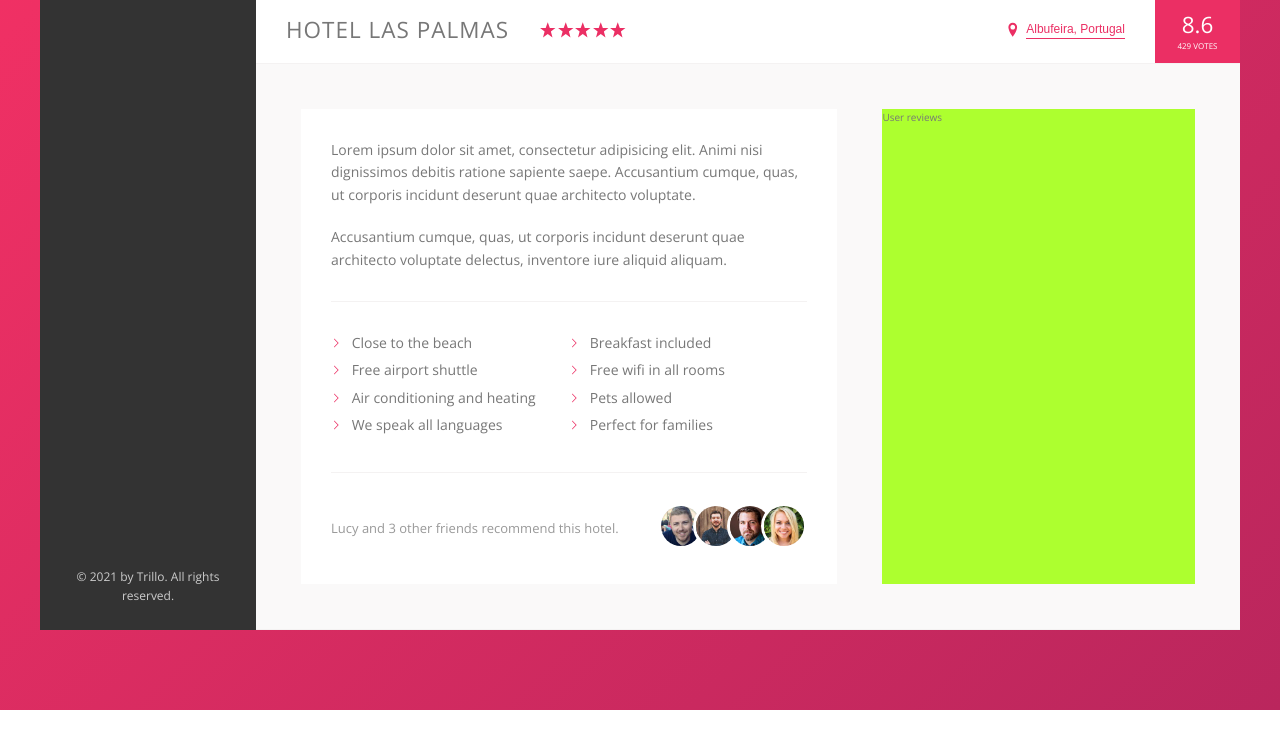
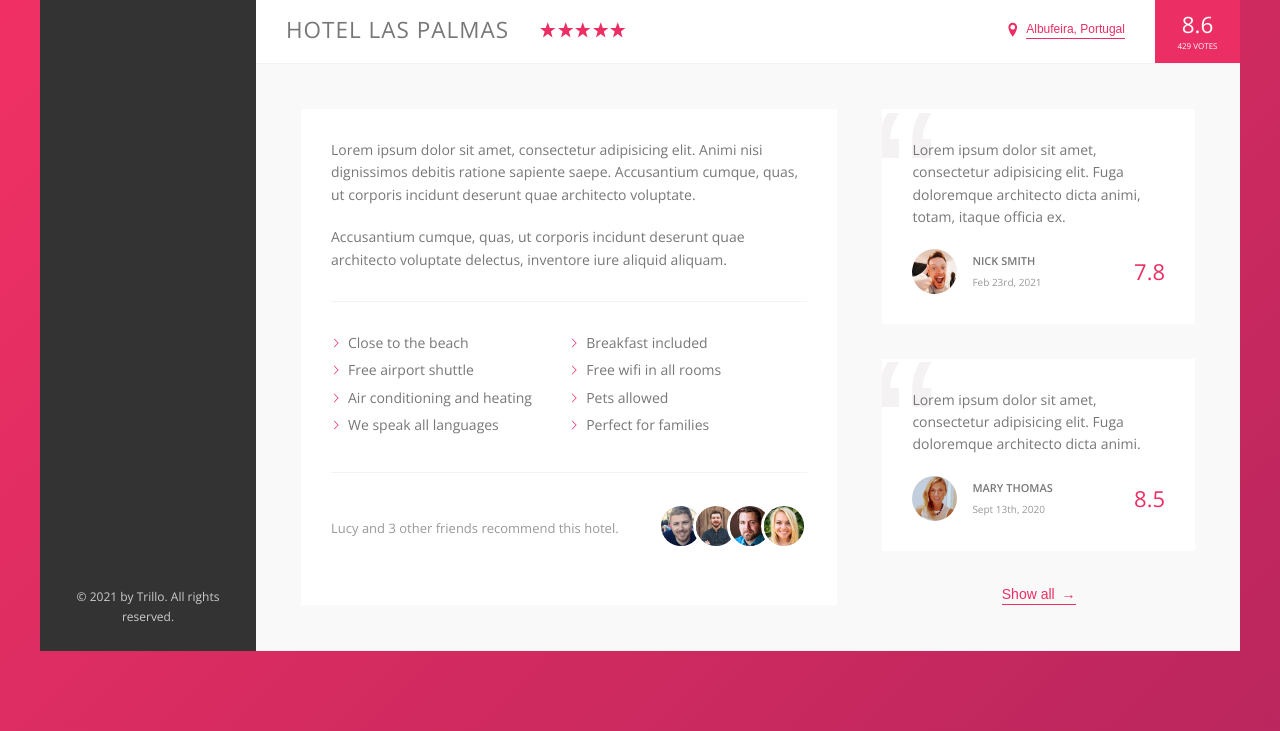
Before and after one commit to narcisabadea/Booking-Advanced-CSS-Course, a website: page index.html in a window 1280 px wide. Shown: the part 538-1269 px from the top of the page. Before the commit the page ends 1248 px from the top, so only its background shows below. Drawn offline with nearby package versions, Linux system fonts and the light colour scheme.

Commit message:
finished user review section

```diff
--- a/index.html
+++ b/index.html
@@ -152,30 +152,14 @@
               </p>
 
               <ul class="list">
-                <li class="list__item">
-                  Close to the beach
-                </li>
-                <li class="list__item">
-                  Breakfast included
-                </li>
-                <li class="list__item">
-                  Free airport shuttle
-                </li>
-                <li class="list__item">
-                  Free wifi in all rooms
-                </li>
-                <li class="list__item">
-                  Air conditioning and heating
-                </li>
-                <li class="list__item">
-                  Pets allowed
-                </li>
-                <li class="list__item">
-                  We speak all languages
-                </li>
-                <li class="list__item">
-                  Perfect for families
-                </li>
+                <li class="list__item">Close to the beach</li>
+                <li class="list__item">Breakfast included</li>
+                <li class="list__item">Free airport shuttle</li>
+                <li class="list__item">Free wifi in all rooms</li>
+                <li class="list__item">Air conditioning and heating</li>
+                <li class="list__item">Pets allowed</li>
+                <li class="list__item">We speak all languages</li>
+                <li class="list__item">Perfect for families</li>
               </ul>
 
               <div class="recommend">
@@ -183,14 +167,61 @@
                   Lucy and 3 other friends recommend this hotel.
                 </p>
                 <div class="recommend_friends">
-                  <img src="img/user-3.jpg" alt="Friend 1" class="recommend__photo">
-                  <img src="img/user-4.jpg" alt="Friend 2" class="recommend__photo">
-                  <img src="img/user-5.jpg" alt="Friend 3" class="recommend__photo">
-                  <img src="img/user-6.jpg" alt="Friend 4" class="recommend__photo">
+                  <img
+                    src="img/user-3.jpg"
+                    alt="Friend 1"
+                    class="recommend__photo"
+                  />
+                  <img
+                    src="img/user-4.jpg"
+                    alt="Friend 2"
+                    class="recommend__photo"
+                  />
+                  <img
+                    src="img/user-5.jpg"
+                    alt="Friend 3"
+                    class="recommend__photo"
+                  />
+                  <img
+                    src="img/user-6.jpg"
+                    alt="Friend 4"
+                    class="recommend__photo"
+                  />
                 </div>
               </div>
             </div>
-            <div class="user-reviews">User reviews</div>
+            <div class="user-reviews">
+              <figure class="review">
+                <blockquote class="review__text">
+                  Lorem ipsum dolor sit amet, consectetur adipisicing elit. Fuga
+                  doloremque architecto dicta animi, totam, itaque officia ex.
+                </blockquote>
+                <figcaption class='review__user'>
+                  <img src="img/user-1.jpg" alt="User 1" class="review__photo">
+                  <div class="review__user-box">
+                    <p class="review__user-name">Nick Smith</p>
+                    <p class="review__user-date">Feb 23rd, 2021</p>
+                  </div>
+                  <div class="review__rating">7.8</div>
+                </figcaption>
+              </figure>
+
+              <figure class="review">
+                <blockquote class="review__text">
+                  Lorem ipsum dolor sit amet, consectetur adipisicing elit. Fuga doloremque architecto dicta animi.
+                </blockquote>
+                <figcaption class='review__user'>
+                  <img src="img/user-2.jpg" alt="User 2" class="review__photo">
+                  <div class="review__user-box">
+                    <p class="review__user-name">Mary Thomas</p>
+                    <p class="review__user-date">Sept 13th, 2020</p>
+                  </div>
+                  <div class="review__rating">8.5</div>
+                </figcaption>
+              </figure>
+
+              <button class="btn-inline">Show all <span>&rarr;</span></button>
+            </div>
           </div>
         </main>
       </div>
--- a/sass/_components.scss
+++ b/sass/_components.scss
@@ -259,8 +259,18 @@
   cursor: pointer;
   transition: all 0.2s;
 
+  & span {
+    margin-left: 3px;
+    transition: margin-left .3s;
+  }
+
   &:hover {
     color: var(--color-grey-dark1);
+
+    span {
+
+      margin-left: 8px;
+    }
   }
 
   &:focus {
@@ -351,3 +361,64 @@
   &__friends {
   }
 }
+
+.review {
+  background-color: #fff;
+  box-shadow: var(--shadow-light);
+  padding: 3rem;
+  margin-bottom: 3.5rem;
+  position: relative;
+  overflow: hidden;
+
+  &__text {
+    margin-bottom: 2rem;
+    z-index: 10;
+    position: relative;
+  }
+
+  &__user {
+    display: flex;
+    align-items: center;
+  }
+
+  &__photo {
+    height: 4.5rem;
+    width: 4.5rem;
+    border-radius: 50%;
+    margin-right: 1.5rem;
+  }
+
+  &__user-box {
+    margin-right: auto;
+  }
+
+  &__user-name {
+    font-size: 1.1rem;
+    font-weight: 600;
+    text-transform: uppercase;
+    margin-bottom: 0.4rem;
+  }
+
+  &__user-date {
+    font-size: 1rem;
+    color: var(--color-grey-dark-3);
+  }
+
+  &__rating {
+    color: var(--color-primary);
+    font-size: 2.2rem;
+    font-weight: 300;
+  }
+
+  &::before {
+    content: "\201C";
+    position: absolute;
+    top: -2.75rem;
+    left: -1rem;
+    line-height: 1;
+    font-size: 20rem;
+    color: var(--color-grey-light-2);
+    font-family: sans-serif;
+    z-index: 1;
+  }
+}
--- a/sass/_layout.scss
+++ b/sass/_layout.scss
@@ -39,12 +39,13 @@
 .detail {
   display: flex;
   padding: 4.5rem;
+  font-size: 1.4rem;
+
   background-color: var(--color-grey-light-1);
   border-bottom: 1px solid var(--color-grey-light-2);
 }
 
 .description {
-  font-size: 1.4rem;
   background-color: #fff;
   box-shadow: var(--shadow-light);
   flex: 0 0 60%;
@@ -53,6 +54,9 @@
 }
 
 .user-reviews {
-  background-color: greenyellow;
   flex: 1;
+
+  display: flex;
+  flex-direction: column;
+  align-items: center;
 }
```
Also changed, not shown: css/style.css.
